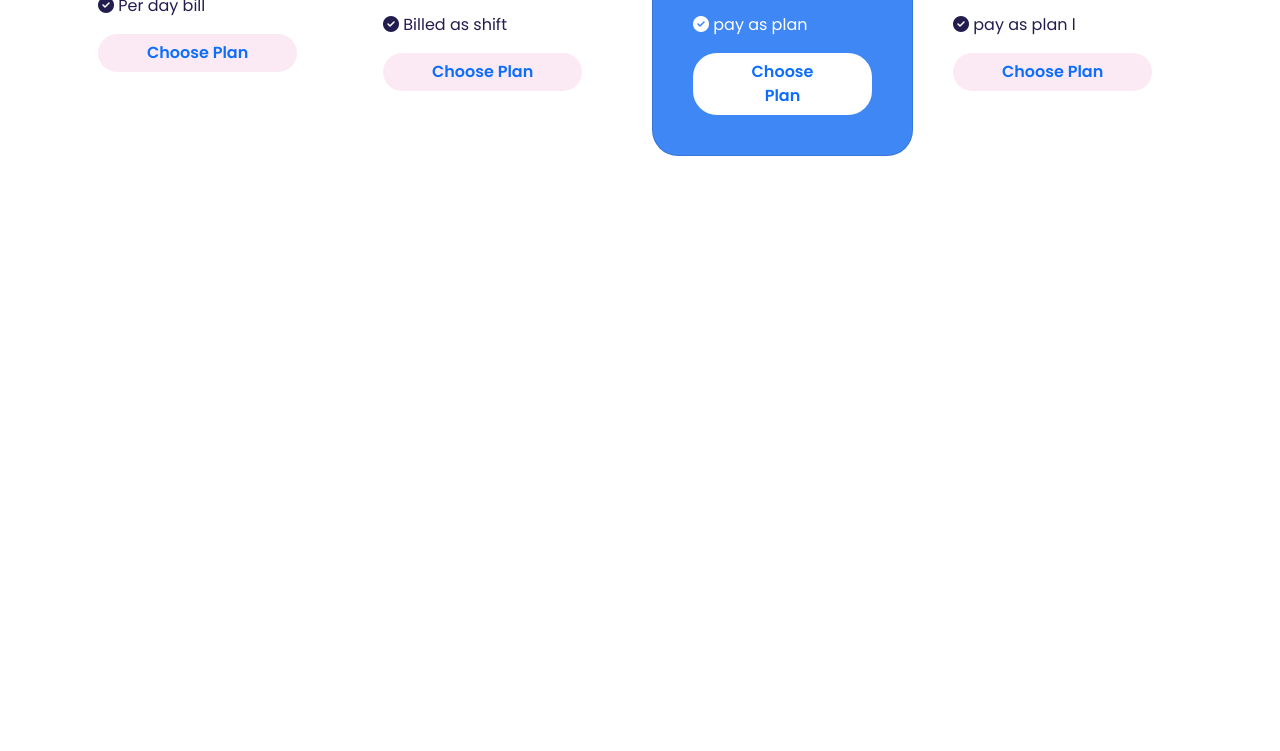
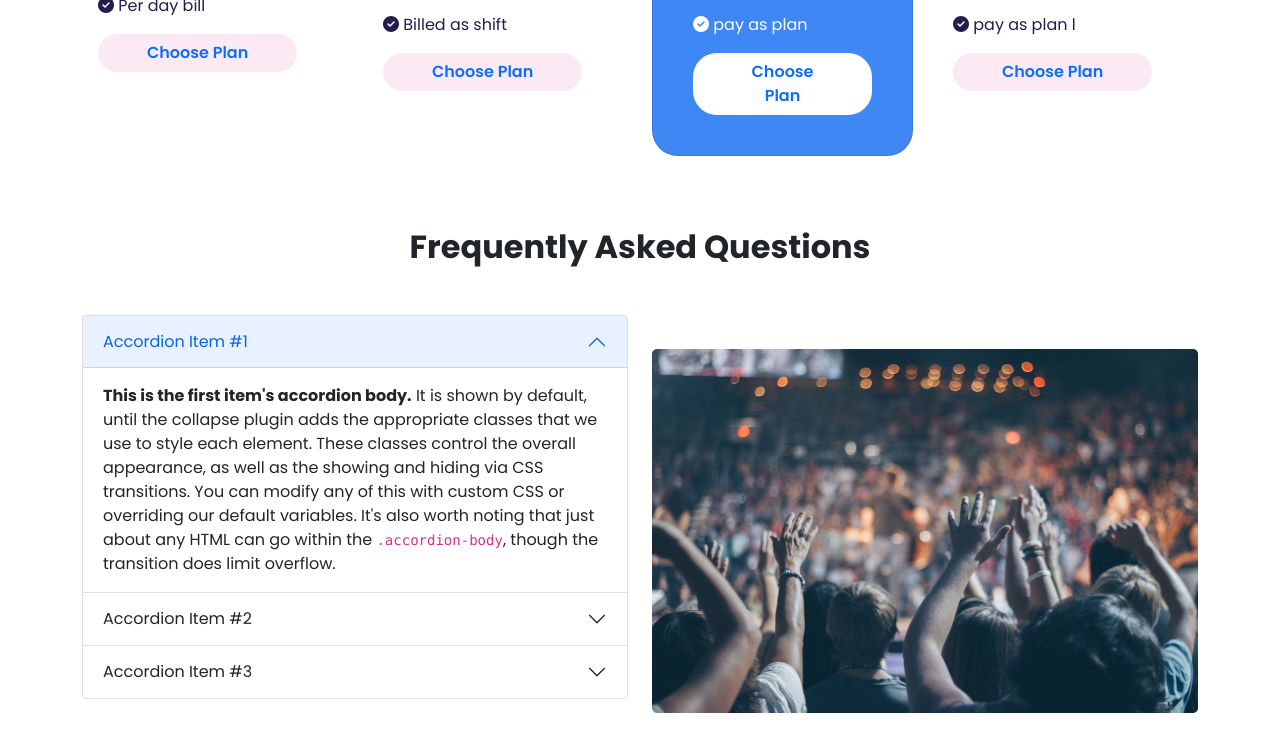
Before and after one commit to abdullah-masud/Convention-Center-Bootstrap, a plain HTML site: page index.html in a window 1280 px wide. Shown: the part 1257-2008 px from the top of the page. Before the commit the page ends 1485 px from the top, so only its background shows below. Drawn offline with nearby package versions, Linux system fonts and the light colour scheme.

Commit message:
Accordian Added

```diff
--- a/index.html
+++ b/index.html
@@ -127,6 +127,9 @@
                 <div class="col-sm-6 col-lg-3 mb-4 outline-0">
                     <div class="card p-4 bg-card-color">
                         <div class="card-body ">
+                            <span class="position-absolute top-0 start-100 translate-middle badge rounded-pill bg-danger">
+                               Hot
+                            </span>
                             <h1 class="card-title pb-3">$800</h1>
                             <h2 class="card-title pb-2">Wedding plus</h2>
                             <p class="card-text">For most weddings with premium plans</p>
@@ -156,8 +159,70 @@
                     </div>
                 </div>
             </div>
-            <!-- Package Section Ends -->
         </section>
+        <!-- Package Section Ends -->
+
+        <!-- Accordian Section -->
+        <section class="container my-5 ">
+            <h2 class="text-center fw-bold">Frequently Asked Questions</h2>
+            <div class="row row-sm-reverse d-flex align-items-center my-5">
+                <div class="col-lg-6 pb-5">
+                    <!-- Accordian Starts -->
+                    <div class="accordion" id="accordionExample">
+                        <div class="accordion-item">
+                            <h2 class="accordion-header" id="headingOne">
+                                <button class="accordion-button" type="button" data-bs-toggle="collapse" data-bs-target="#collapseOne" aria-expanded="true" aria-controls="collapseOne">
+                              Accordion Item #1
+                            </button>
+                            </h2>
+                            <div id="collapseOne" class="accordion-collapse collapse show" aria-labelledby="headingOne" data-bs-parent="#accordionExample">
+                                <div class="accordion-body">
+                                    <strong>This is the first item's accordion body.</strong> It is shown by default, until the collapse plugin adds the appropriate classes that we use to style each element. These classes control the overall appearance,
+                                    as well as the showing and hiding via CSS transitions. You can modify any of this with custom CSS or overriding our default variables. It's also worth noting that just about any HTML can go within the <code>.accordion-body</code>,
+                                    though the transition does limit overflow.
+                                </div>
+                            </div>
+                        </div>
+                        <div class="accordion-item">
+                            <h2 class="accordion-header" id="headingTwo">
+                                <button class="accordion-button collapsed" type="button" data-bs-toggle="collapse" data-bs-target="#collapseTwo" aria-expanded="false" aria-controls="collapseTwo">
+                              Accordion Item #2
+                            </button>
+                            </h2>
+                            <div id="collapseTwo" class="accordion-collapse collapse" aria-labelledby="headingTwo" data-bs-parent="#accordionExample">
+                                <div class="accordion-body">
+                                    <strong>This is the second item's accordion body.</strong> It is hidden by default, until the collapse plugin adds the appropriate classes that we use to style each element. These classes control the overall appearance,
+                                    as well as the showing and hiding via CSS transitions. You can modify any of this with custom CSS or overriding our default variables. It's also worth noting that just about any HTML can go within the <code>.accordion-body</code>,
+                                    though the transition does limit overflow.
+                                </div>
+                            </div>
+                        </div>
+                        <div class="accordion-item">
+                            <h2 class="accordion-header" id="headingThree">
+                                <button class="accordion-button collapsed" type="button" data-bs-toggle="collapse" data-bs-target="#collapseThree" aria-expanded="false" aria-controls="collapseThree">
+                              Accordion Item #3
+                            </button>
+                            </h2>
+                            <div id="collapseThree" class="accordion-collapse collapse" aria-labelledby="headingThree" data-bs-parent="#accordionExample">
+                                <div class="accordion-body">
+                                    <strong>This is the third item's accordion body.</strong> It is hidden by default, until the collapse plugin adds the appropriate classes that we use to style each element. These classes control the overall appearance,
+                                    as well as the showing and hiding via CSS transitions. You can modify any of this with custom CSS or overriding our default variables. It's also worth noting that just about any HTML can go within the <code>.accordion-body</code>,
+                                    though the transition does limit overflow.
+                                </div>
+                            </div>
+                        </div>
+                    </div>
+                    <!-- Accordian Ends -->
+                </div>
+
+                <div class="col-lg-6">
+                    <img src="images/people.png" alt="">
+                </div>
+            </div>
+        </section>
+        <!-- Accordian Ends -->
+
+
     </main>
 
 
```
